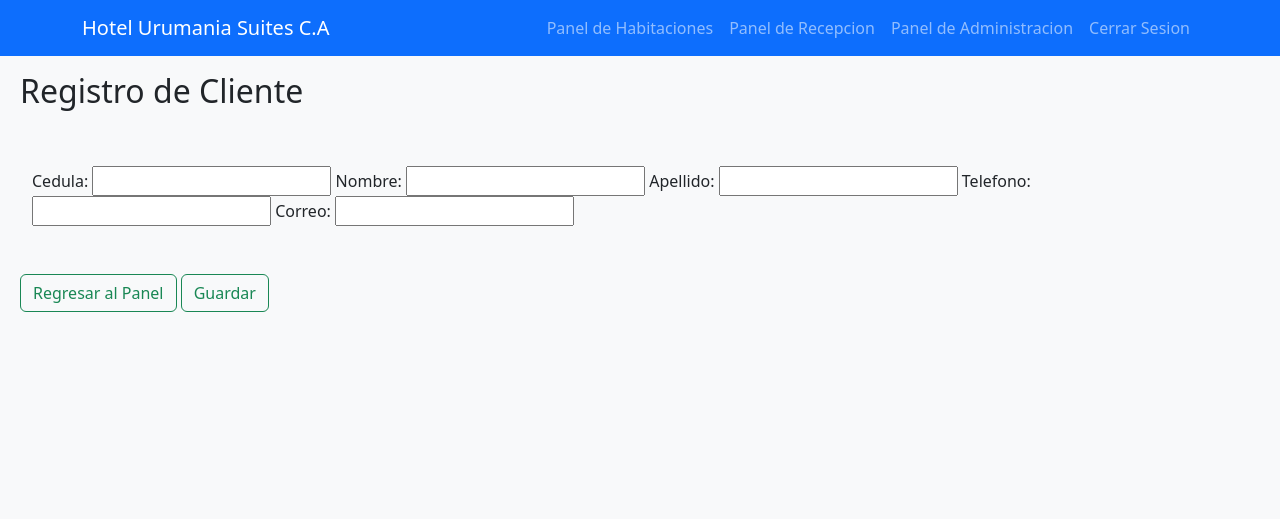
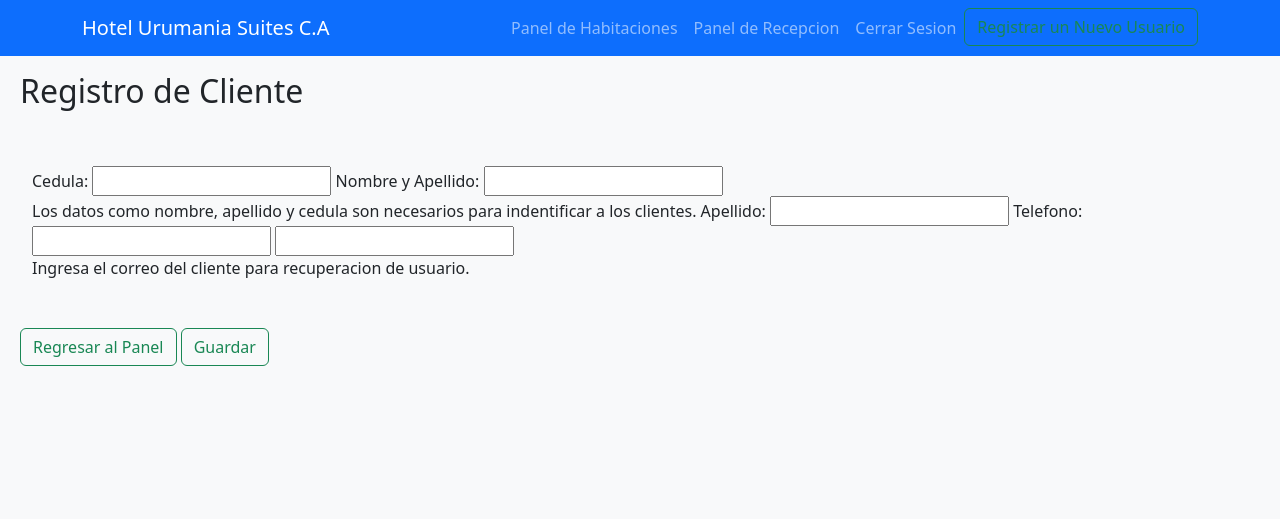
Before and after one commit to kathyhernndez/SistemaHoteleroDjango, a Django app: page /recep/registrarCliente/ in a window 1280 px wide. Shown: the top 519 px of the page. Run offline with Django 4.2, Linux system fonts and the light colour scheme; the visitor is signed in with stand-in values (Sample User, id 1).

Commit message:
modificacion del panel de usuarios

```diff
--- a/djangocrud/urls.py
+++ b/djangocrud/urls.py
@@ -25,9 +25,6 @@ urlpatterns = [
     path('logout/', views.signout, name='logout'),
     path('signin/', views.signin, name='signin'),
 
-    ##Admin
-    path('administracion/', views.administracion, name='administracion'),
-
     #Modulos creados que pueden usarse en otro proyecto.
     path('recep/', include('recep.urls')),
     path('tablero/', include('tablero.urls')),
--- a/recep/forms.py
+++ b/recep/forms.py
@@ -5,14 +5,15 @@ from recep.models import *
 class ReservaForm(forms.Form):
    habitacion = forms.ModelChoiceField(label="Habitacion", queryset=Habitacion.objects.all(), required=True)
    importe = forms.FloatField(label="Importe de Pago", required=True, min_value=0.5)
-   monedas = forms.ChoiceField(choices = monedas)
+   monedas = forms.ChoiceField(choices = monedas, help_text=("Ingresa el metodo de pago y la moneda utilizada, para el mismo."))
    metodoPago = forms.ChoiceField(choices = metodoPago)
-   cliente = forms.ModelChoiceField(label="Cliente", queryset=Cliente.objects.all(), required=True)
+   cliente = forms.ModelChoiceField(label="Cliente", queryset=Cliente.objects.all(), required=True, help_text=("Si un cliente no se encuentra registrado, haz click en el boton Registrar Cliente, para registrarlo."))
    user = forms.ModelChoiceField(label="Usuario", queryset=User.objects.all(), required=True)
 
 class ClienteForm(forms.Form):
    cedula = forms.CharField(label="Cedula", required=True)
-   nombre = forms.CharField(label="Nombre", required=True)
-   apellido = forms.CharField(label="Apellido", required=True)
+   nombre = forms.CharField(label="Nombre y Apellido", required=True, help_text=("Los datos como nombre, apellido y cedula son necesarios para indentificar a los clientes."))
+   apellido = forms.CharField(required=True)
    telefono = forms.CharField(label="Telefono", required=True)
-   correo = forms.CharField(label="Correo", required=True)
+   correo = forms.CharField(label="", required=True,
+   help_text=("Ingresa el correo del cliente para recuperacion de usuario."))
--- a/tablero/models.py
+++ b/tablero/models.py
@@ -21,7 +21,7 @@ class TipoHabitacion(models.Model):
 
 class Habitacion(models.Model):
     id = models.AutoField(primary_key=True)
-    numero = models.IntegerField(max_length=4, unique=True)
+    numero = models.IntegerField(unique=True)
     estado = models.CharField(max_length=50, choices=estados, default="Disponible")
     id_tipoHabitacion = models.ForeignKey(TipoHabitacion, null=True, blank=True, verbose_name="Tipo de Habitacion", on_delete=models.CASCADE)
 
--- a/tasks/templates/_navbar.html
+++ b/tasks/templates/_navbar.html
@@ -21,10 +21,10 @@
           <a href="{% url 'homeReserva' %}" class="nav-link">Panel de Recepcion</a>
         </li>
         <li class="nav-item">
-          <a href="{% url 'administracion' %}" class="nav-link">Panel de Administracion</a>
+          <a class="nav-link" href="/logout">Cerrar Sesion</a>
         </li>
         <li class="nav-item">
-          <a class="nav-link" href="/logout">Cerrar Sesion</a>
+          <a class="btn btn-outline-success" href="/signup" role="button">Registrar un Nuevo Usuario</a>
         </li>
         {% endif %}
       </ul>
--- a/tasks/templates/signin.html
+++ b/tasks/templates/signin.html
@@ -6,7 +6,7 @@
 
 <div class="input-group mb-3">
 
-<h1>Iniciar Sesion</h1>
+<h2>Iniciar Sesion</h2>
 
 <p class="text-center">
 {{error}}
--- a/tasks/templates/signup.html
+++ b/tasks/templates/signup.html
@@ -9,7 +9,7 @@
 <div class="input-group mb-3">
 
 <div class="">
-  <h1>Registrar Nuevo Usuario</h1>
+  <h2>Registrar Nuevo Usuario</h2>
 
   {{error}}
 
--- a/tasks/views.py
+++ b/tasks/views.py
@@ -32,9 +32,6 @@ def signup(request):
 def home(request):
     return render(request, 'home.html')
 
-@login_required
-def administracion(request):
-    return render(request, 'administracion.html')
 
 @login_required
 def signout(request):
```
Also changed, not shown: tasks/templates/administracion.html (deleted, +0 -38 lines), tablero/migrations/0008_alter_habitacion_numero.py (added).
